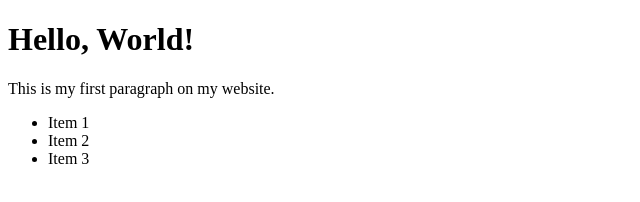
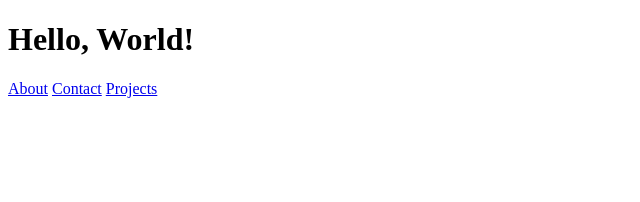
Before and after one commit to giggleguy69/dylanrepo-, a plain HTML site: page index.html in a window 1280 px wide. Shown: the whole page, without its empty margins (0-640 px from the left). Drawn offline with Linux system fonts and the light colour scheme.

Commit message:
Add navigation links to index.html

```diff
--- a/index.html
+++ b/index.html
@@ -7,11 +7,10 @@
 </head>
 <body>
   <h1>Hello, World!</h1>
-  <p>This is my first paragraph on my website.</p>
-  <ul>
-    <li>Item 1</li>
-    <li>Item 2</li>
-    <li>Item 3</li>
-  </ul>
+  <nav>
+    <a href="about.html">About</a>
+    <a href="contact.html">Contact</a>
+    <a href="projects.html">Projects</a>
+  </nav>
 </body>
 </html>
```
